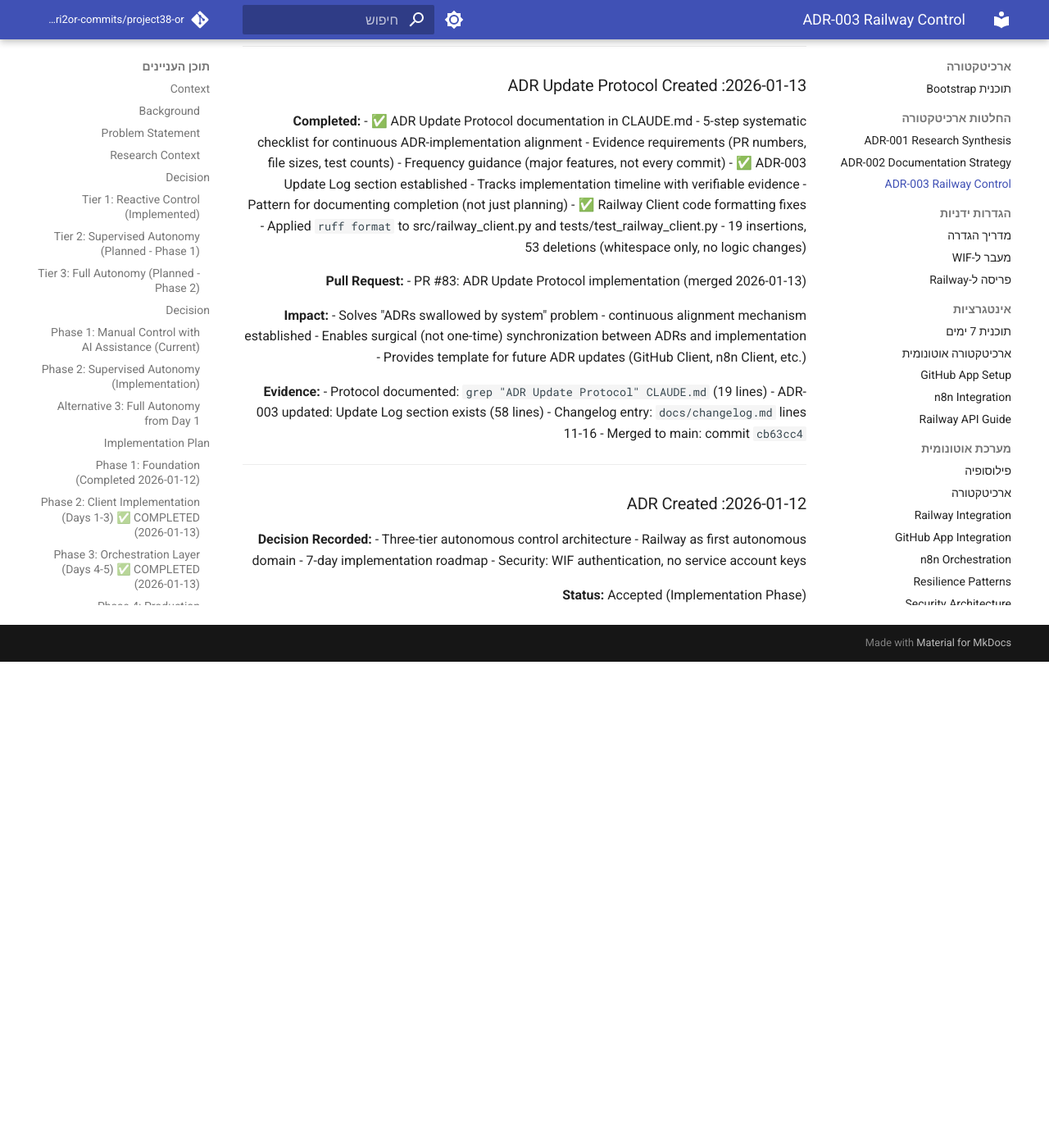
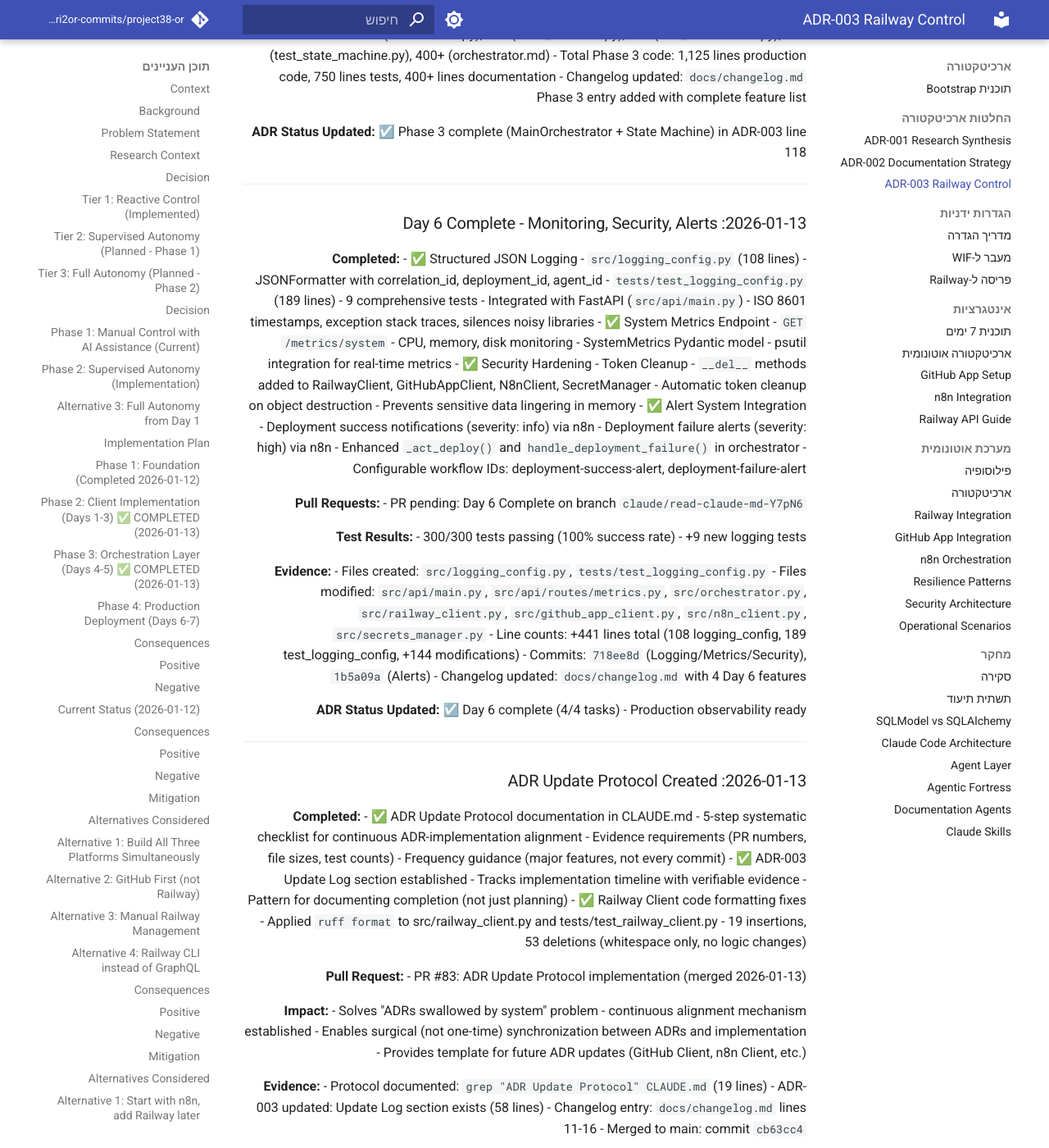
Before and after one commit to edri2or-commits/project38-or, an MkDocs documentation site: the page built from docs/decisions/ADR-003-railway-autonomous-control.md, in a window 1280 px wide and 1400 px high, scrolled down 11429 px. Shown: the whole window at 82% size. Built offline with MkDocs 1.6.1 and Material for MkDocs 9.7.7, drawn with Linux system fonts in a browser that asks for light colours; comment, search, counter and statistics services are not loaded; before the commit the page ends 12236 px from its top, so only the background shows below that; some of the changed text lies outside the part shown.

Commit message:
docs(adr): update ADR-003 with Day 6 completion (meta-documentation)

```diff
--- a/docs/decisions/ADR-003-railway-autonomous-control.md
+++ b/docs/decisions/ADR-003-railway-autonomous-control.md
@@ -123,9 +123,14 @@ Two research efforts provided foundation:
 - [x] API documentation (`docs/api/orchestrator.md`) (✅ 400+ lines)
 
 ### Phase 4: Production Deployment (Days 6-7)
-- [ ] Railway deployment
-- [ ] Monitoring & alerts
-- [ [ Testing & validation
+- [x] Day 6: Monitoring & alerts (✅ Completed 2026-01-13, commits 718ee8d, 1b5a09a)
+  - Structured JSON logging
+  - System metrics endpoint
+  - Security hardening (token cleanup)
+  - Alert system integration
+- [ ] Day 7: Integration tests
+- [ ] Day 7: Production deployment
+- [ ] Day 7: Testing & validation
 
 ---
 
@@ -506,6 +511,46 @@ This section tracks implementation progress against the decision:
 
 ---
 
+### 2026-01-13: Day 6 Complete - Monitoring, Security, Alerts
+
+**Completed:**
+- ✅ Structured JSON Logging
+  - `src/logging_config.py` (108 lines) - JSONFormatter with correlation_id, deployment_id, agent_id
+  - `tests/test_logging_config.py` (189 lines) - 9 comprehensive tests
+  - Integrated with FastAPI (`src/api/main.py`)
+  - ISO 8601 timestamps, exception stack traces, silences noisy libraries
+- ✅ System Metrics Endpoint
+  - `GET /metrics/system` - CPU, memory, disk monitoring
+  - SystemMetrics Pydantic model
+  - psutil integration for real-time metrics
+- ✅ Security Hardening - Token Cleanup
+  - `__del__` methods added to RailwayClient, GitHubAppClient, N8nClient, SecretManager
+  - Automatic token cleanup on object destruction
+  - Prevents sensitive data lingering in memory
+- ✅ Alert System Integration
+  - Deployment success notifications (severity: info) via n8n
+  - Deployment failure alerts (severity: high) via n8n
+  - Enhanced `_act_deploy()` and `handle_deployment_failure()` in orchestrator
+  - Configurable workflow IDs: deployment-success-alert, deployment-failure-alert
+
+**Pull Requests:**
+- PR pending: Day 6 Complete on branch `claude/read-claude-md-Y7pN6`
+
+**Test Results:**
+- 300/300 tests passing (100% success rate)
+- +9 new logging tests
+
+**Evidence:**
+- Files created: `src/logging_config.py`, `tests/test_logging_config.py`
+- Files modified: `src/api/main.py`, `src/api/routes/metrics.py`, `src/orchestrator.py`, `src/railway_client.py`, `src/github_app_client.py`, `src/n8n_client.py`, `src/secrets_manager.py`
+- Line counts: +441 lines total (108 logging_config, 189 test_logging_config, +144 modifications)
+- Commits: `718ee8d` (Logging/Metrics/Security), `1b5a09a` (Alerts)
+- Changelog updated: `docs/changelog.md` with 4 Day 6 features
+
+**ADR Status Updated:** ☑️ Day 6 complete (4/4 tasks) - Production observability ready
+
+---
+
 ### 2026-01-13: ADR Update Protocol Created
 
 **Completed:**
```
